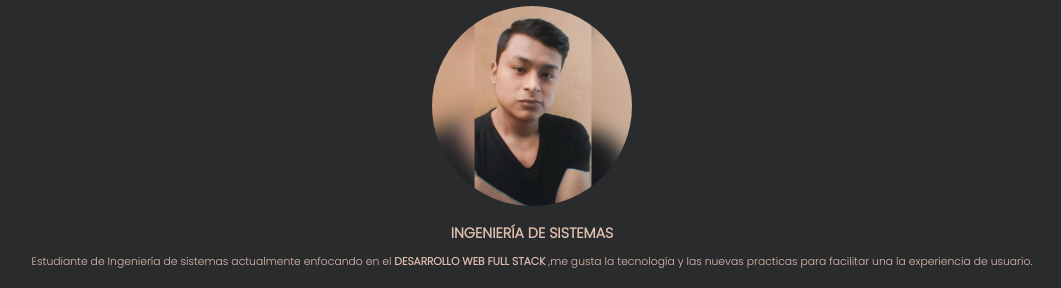
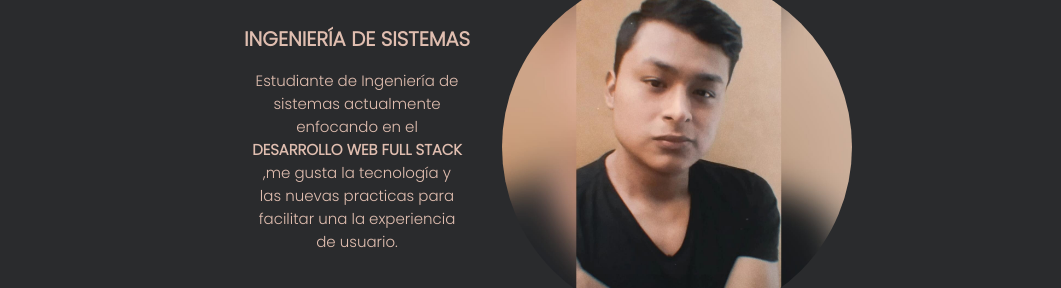
Before and after one commit to WillyRLV/myweb, a plain HTML site: page index.html in a window 1280 px wide. Shown: the part 253-541 px from the top of the page, without its empty margins (108-1169 px from the left). Drawn offline with Linux system fonts and the light colour scheme.

Commit message:
revision de responsive

```diff
--- a/css/responsive.css
+++ b/css/responsive.css
@@ -4,3 +4,26 @@
     }
 
 }
+
+
+@media screen and (min-width:800px) {
+
+    .sec1{
+        font-size: 25px;
+    }
+
+.perfil-img {
+    width: 350px;
+}
+   .perfil {
+       display: flex;
+       width: 50%;
+       flex-direction: row;
+       align-items: center;
+       text-align: center;
+   }
+
+   .perfil-description {
+       text-align: center;
+   }
+}
--- a/css/style.css
+++ b/css/style.css
@@ -129,7 +129,7 @@
   display: flex;
   justify-content: center;
   align-items: center;
-  font-size: 18px;
+  font-size:18px;
   color: var(--color_title);
 }
 
@@ -140,14 +140,16 @@
 }
 
 .perfil {
-  position: relative;
   display: flex;
-  flex-direction: column;
-  justify-content: center;
   align-items: center;
   text-align: center;
+  flex-direction: column-reverse;
 
 }
+
+
+
+
 .perfil-img {
   border-radius: 50%;
 }
--- a/index.html
+++ b/index.html
@@ -54,12 +54,10 @@
       <section class="sec sec1">
         <div class="perfil">
           <div class="perfil-description">
+
+
             <h3 class="name">William Luis</h3>
-            <img class="perfil-img"
-            src="img/perfil.jpg"
-            alt=""
-            width="200"
-          />
+
               <div class="cargo-box">
                 <h4 class="cargo">Ingeniería de sistemas</h4>
               </div>
@@ -71,7 +69,8 @@
               y las nuevas practicas para facilitar una la experiencia de
               usuario.
             </p>
-        </div>
+
+
             &nbsp;
             <div class="wrapper">
               <div class="media">
@@ -108,6 +107,12 @@
               </div>
             </div>
           </div>
+          <img class="perfil-img"
+          src="img/perfil.jpg"
+          alt=""
+          width="200"
+        />
+          </div>
 
         </div>
       </section>
```
